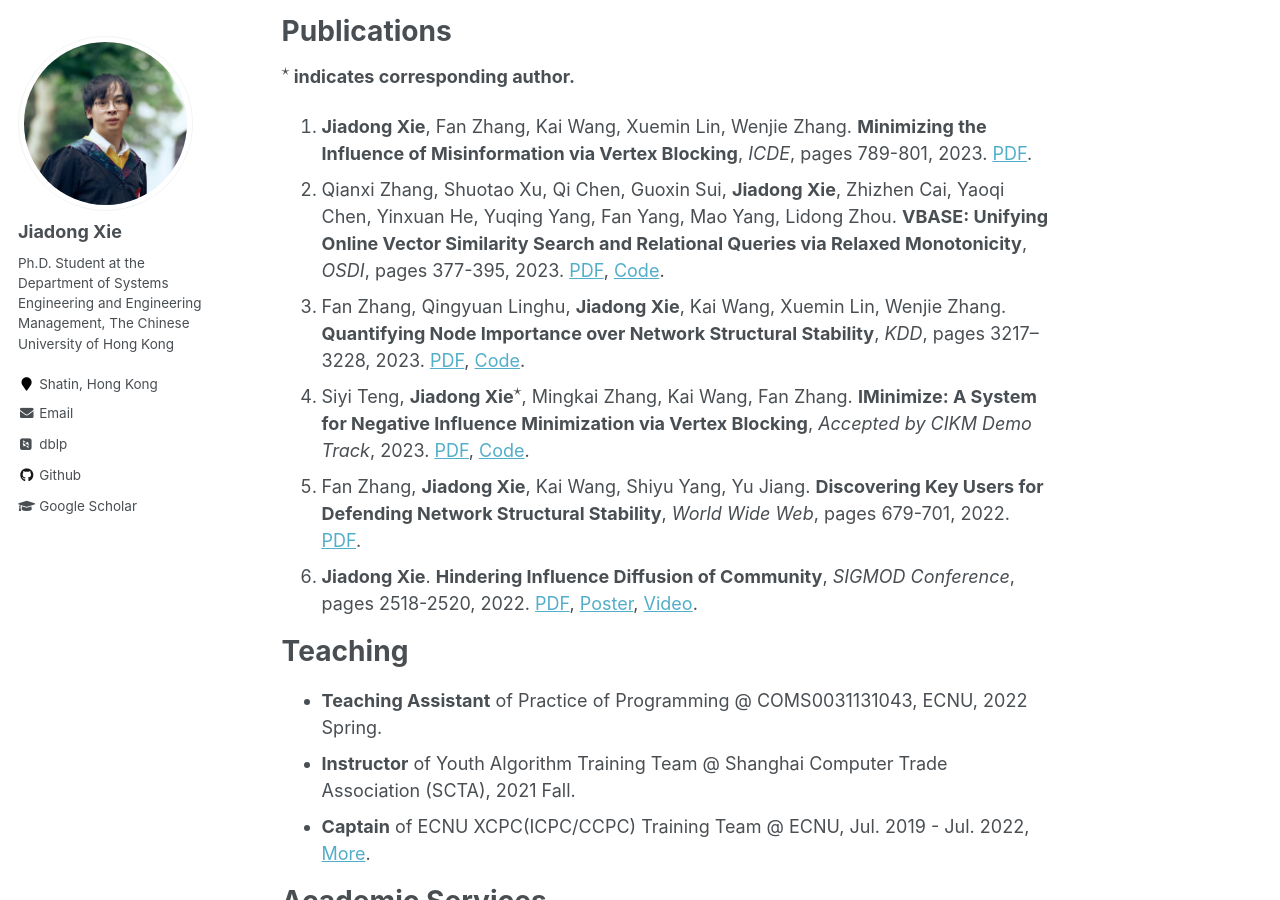
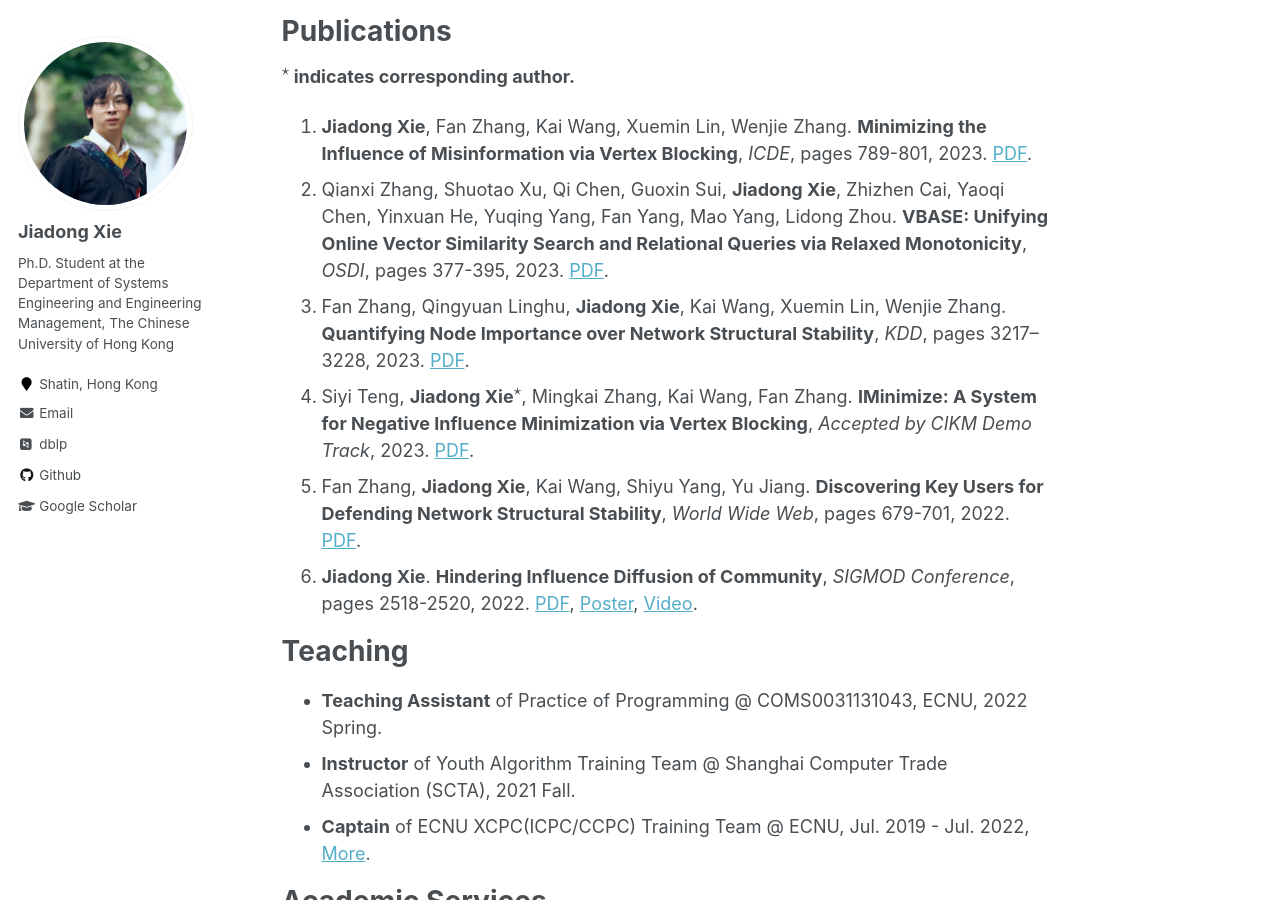
Before and after one commit to Xiejiadong/Xiejiadong.github.io, a Jekyll site: the page built from _pages/about.md, in a window 1280 px wide and 900 px high, scrolled down 354 px. Built offline with Jekyll 4.4.1, drawn with Linux system fonts in a browser that asks for light colours; some web fonts are replaced; formulas are drawn with MathJax 3.

Commit message:
Update about.md

```diff
--- a/_pages/about.md
+++ b/_pages/about.md
@@ -19,9 +19,9 @@ Publications
 **$^\star$ indicates corresponding author.**
 
 1. **Jiadong Xie**, Fan Zhang, Kai Wang, Xuemin Lin, Wenjie Zhang. **Minimizing the Influence of Misinformation via Vertex Blocking**, *ICDE*, pages 789-801, 2023. [PDF](/files/paper/%5Bicde23%5DInfluence%20Minimization.pdf).
-2. Qianxi Zhang, Shuotao Xu, Qi Chen, Guoxin Sui, **Jiadong Xie**, Zhizhen Cai, Yaoqi Chen, Yinxuan He, Yuqing Yang, Fan Yang, Mao Yang, Lidong Zhou. **VBASE: Unifying Online Vector Similarity Search and Relational Queries via Relaxed Monotonicity**, *OSDI*, pages 377-395, 2023. [PDF](/files/paper/%5Bosdi23%5Dmulti-topk.pdf), [Code](https://github.com/Catoverflow/VBASE-artifacts).
-3. Fan Zhang, Qingyuan Linghu, **Jiadong Xie**, Kai Wang, Xuemin Lin, Wenjie Zhang. **Quantifying Node Importance over Network Structural Stability**, *KDD*, pages 3217–3228, 2023. [PDF](/files/paper/%5Bkdd23%5Dnode-importance.pdf), [Code](https://github.com/Xiejiadong/Quantifying-Node-Importance-over-Network-Structural-Stability).
-4. Siyi Teng, **Jiadong Xie$^\star$**, Mingkai Zhang, Kai Wang, Fan Zhang. **IMinimize: A System for Negative Influence Minimization via Vertex Blocking**, *Accepted by CIKM Demo Track*, 2023. [PDF](/files/paper/%5Bcikm23%5DIMinimize--demo.pdf), [Code](https://github.com/Tsyxxxka/IMinimize).
+2. Qianxi Zhang, Shuotao Xu, Qi Chen, Guoxin Sui, **Jiadong Xie**, Zhizhen Cai, Yaoqi Chen, Yinxuan He, Yuqing Yang, Fan Yang, Mao Yang, Lidong Zhou. **VBASE: Unifying Online Vector Similarity Search and Relational Queries via Relaxed Monotonicity**, *OSDI*, pages 377-395, 2023. [PDF](/files/paper/%5Bosdi23%5Dmulti-topk.pdf).
+3. Fan Zhang, Qingyuan Linghu, **Jiadong Xie**, Kai Wang, Xuemin Lin, Wenjie Zhang. **Quantifying Node Importance over Network Structural Stability**, *KDD*, pages 3217–3228, 2023. [PDF](/files/paper/%5Bkdd23%5Dnode-importance.pdf).
+4. Siyi Teng, **Jiadong Xie$^\star$**, Mingkai Zhang, Kai Wang, Fan Zhang. **IMinimize: A System for Negative Influence Minimization via Vertex Blocking**, *Accepted by CIKM Demo Track*, 2023. [PDF](/files/paper/%5Bcikm23%5DIMinimize--demo.pdf).
 5. Fan Zhang, **Jiadong Xie**, Kai Wang, Shiyu Yang, Yu Jiang. **Discovering Key Users for Defending Network Structural Stability**, *World Wide Web*, pages 679-701, 2022. [PDF](/files/paper/%5Bwwwj22%5Dcollapse%20coreness.pdf).
 6. **Jiadong Xie**. **Hindering Influence Diffusion of Community**, *SIGMOD Conference*, pages 2518-2520, 2022. [PDF](/files/paper/%5Bsigmod22%5DHindering%20Influence%20Diffusion%20of%20Community.pdf), [Poster](/files/attachments/Jiadong_Xie_Poster.pdf), [Video](/files/attachments/Jiadong_Xie_pre_video.mp4).
 
```
